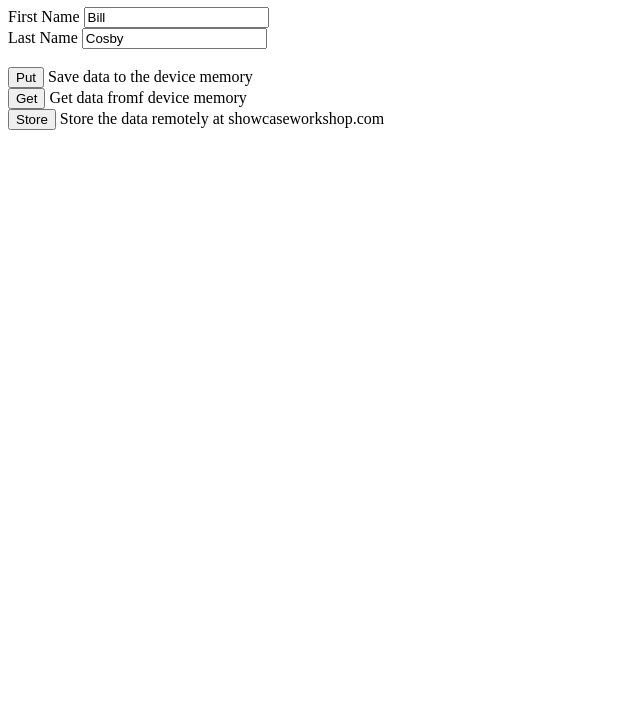
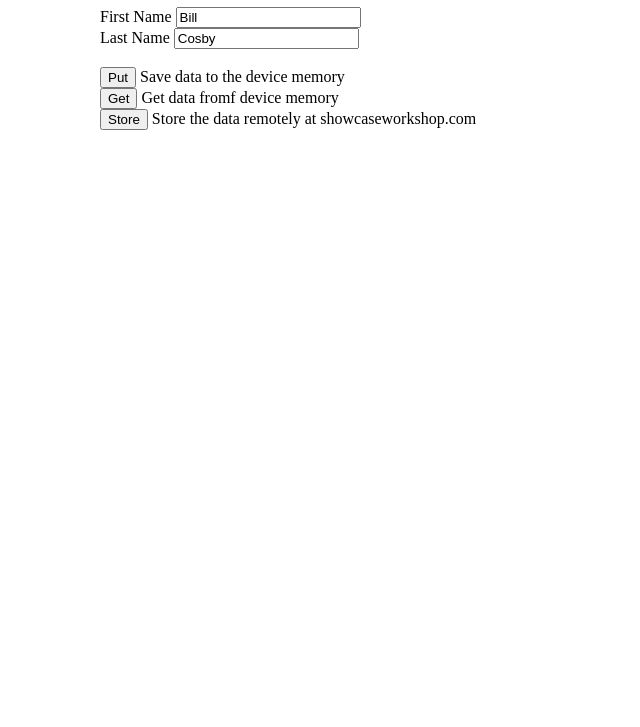
Before and after one commit to ShowcaseSoftwareLtd/showcase-workshop-apis, a plain HTML site: page javascript-api/simple-example/index.html in a window 1280 px wide. Shown: the part 73-800 px from the top of the page, without its empty margins (0-640 px from the left). Drawn offline with Linux system fonts and the light colour scheme.

Commit message:
More spacing

```diff
--- a/javascript-api/simple-example/index.html
+++ b/javascript-api/simple-example/index.html
@@ -46,6 +46,12 @@
 
 
     </script>
+    <style>
+        body {
+            margin-top: 10px;
+            margin-left: 100px; /* enough space for the back button */
+        }
+    </style>
 </head>
 <body>
 
```
